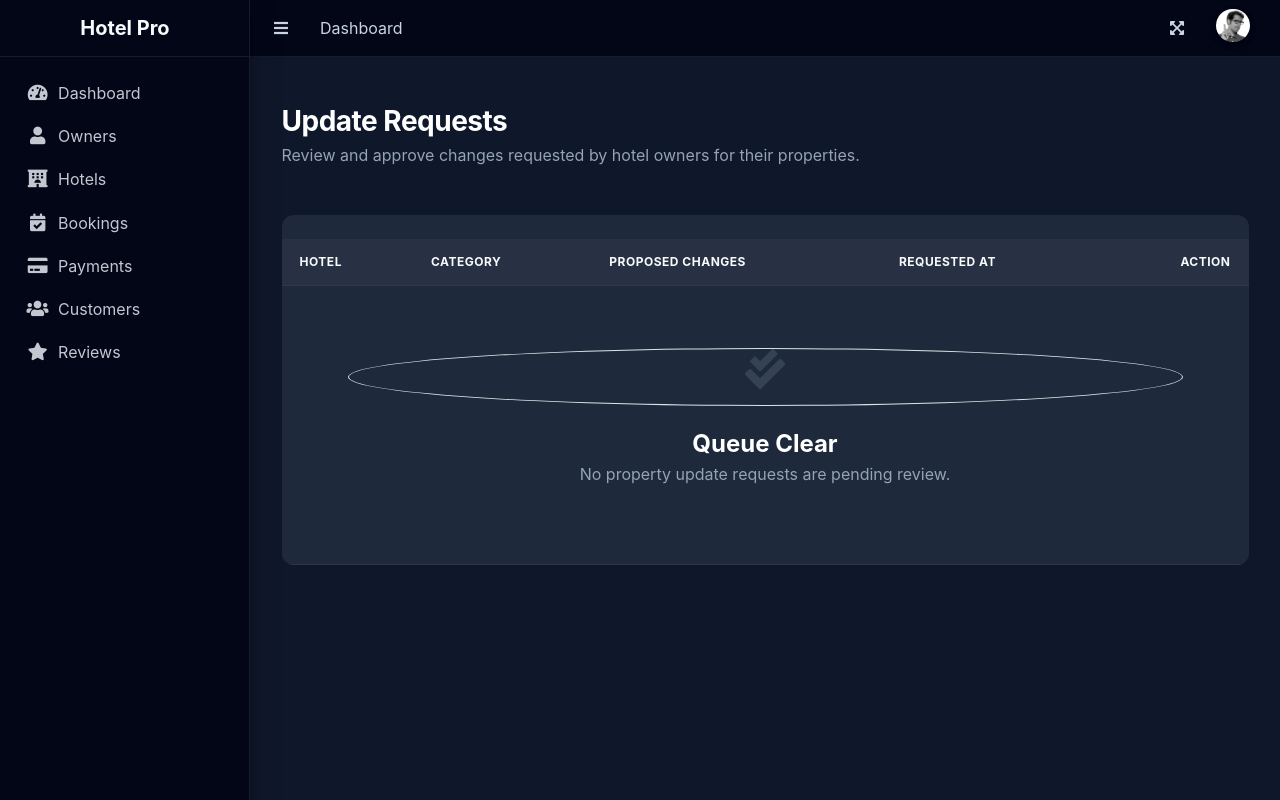
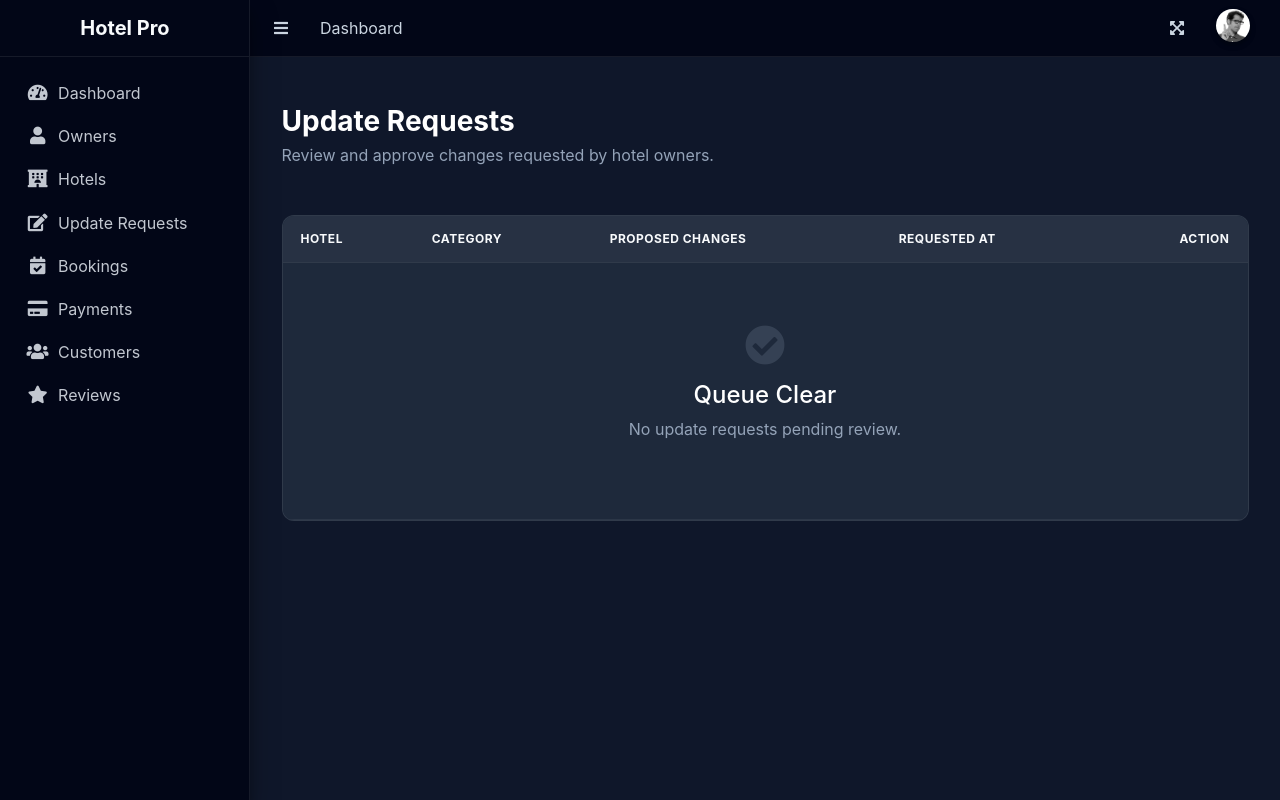
Before and after one commit to Veer-Patel7/vansh_veer_final, a Django app: template templates/superadmin/change_requests.html in a window 1280 px wide. Run offline with Django 3.2, Linux system fonts and the light colour scheme; the template is opened without the code that fills it, so the values that code supplies are empty; some libraries are stand-ins or nearby versions.

Commit message:
vansh mate

```diff
--- a/templates/superadmin/base.html
+++ b/templates/superadmin/base.html
@@ -174,6 +174,13 @@ document.body.classList.add("light-mode");
             </li>
 
             <li class="nav-item">
+              <a href="/super/change-requests/" class="nav-link">
+                <i class="nav-icon fas fa-edit"></i>
+                <p>Update Requests</p>
+              </a>
+            </li>
+
+            <li class="nav-item">
               <a href="/super/bookings/" class="nav-link">
                 <i class="nav-icon fas fa-calendar-check"></i>
                 <p>Bookings</p>
--- a/templates/superadmin/change_requests.html
+++ b/templates/superadmin/change_requests.html
@@ -1,18 +1,28 @@
 {% extends "superadmin/base.html" %}
 {% block content %}
-<div class="container-fluid py-4 animate-in fade-in duration-700">
-    <div class="d-flex justify-content-between align-items-center mb-5">
-        <div>
-            <h1 class="font-weight-bold text-white mb-1" style="font-size: 1.75rem; letter-spacing: -0.5px;">Update
-                Requests</h1>
-            <p class="text-low mb-0">Review and approve changes requested by hotel owners for their properties.</p>
-        </div>
+
+<div class="container-fluid py-4">
+
+<!-- Page Header -->
+<div class="mb-5">
+    <h1 class="font-weight-bold text-white mb-1" style="font-size:1.75rem;">
+        Update Requests
+    </h1>
+
+    <p class="text-low">
+        Review and approve changes requested by hotel owners.
+    </p>
 </div>
 
-    <div class="section-box border-0 shadow-2xl bg-surface/50 backdrop-blur-md">
-        <div class="section-body p-0 mt-4">
+
+<div class="section-box">
+
+<div class="section-body p-0">
+
 <div class="table-responsive">
+
 <table class="sa-table">
+
 <thead>
 <tr>
 <th>Hotel</th>
@@ -22,91 +32,177 @@
 <th class="text-right">Action</th>
 </tr>
 </thead>
+
+
 <tbody>
+
 {% for req in change_requests %}
-                        <tr class="hover-bg-target transition-all">
+
+<tr class="hover-bg-target">
+
+<div class="section-box">
+
+<div class="section-header px-4 pt-4 pb-0">
+
+<ul class="nav nav-pills gap-3">
+
+<li class="nav-item">
+<a class="nav-link active" data-toggle="pill" href="#pending">
+Pending
+</a>
+</li>
+
+<li class="nav-item">
+<a class="nav-link" data-toggle="pill" href="#approved">
+Approved
+</a>
+</li>
+
+<li class="nav-item">
+<a class="nav-link" data-toggle="pill" href="#rejected">
+Rejected
+</a>
+</li>
+
+</ul>
+
+</div>
+
+<!-- HOTEL -->
 <td>
+
 <div class="d-flex align-items-center gap-3">
-                                    <div
-                                        class="w-8 h-8 rounded bg-primary-500/10 flex items-center justify-center text-primary font-weight-bold border border-primary-500/20">
+
+<div class="hotel-avatar">
 {{ req.hotel.hotel_name|first|upper }}
 </div>
+
 <div>
-                                        <span class="font-weight-600 text-white d-block">{{ req.hotel.hotel_name
-                                            }}</span>
-                                        <span class="text-[10px] text-low uppercase">{{ req.hotel.city }}</span>
+
+<span class="font-weight-600 text-white">
+{{ req.hotel.hotel_name }}
+</span>
+
+<div class="text-low small">
+{{ req.hotel.city|default:"--" }}
 </div>
+
 </div>
+
+</div>
+
 </td>
+
+
+<!-- CATEGORY -->
 <td>
-                                <span class="badge badge-pill bg-blue-500/10 text-blue-400 font-weight-bold"
-                                    style="padding: 6px 12px; border: 1px solid rgba(59, 130, 246, 0.2);">
+
+<span class="status-PENDING">
 {{ req.get_category_display }}
 </span>
+
 </td>
-                            <td class="small text-low">
-                                <div class="bg-indigo-900/10 rounded-lg p-3 border border-indigo-500/10">
-                                    <div class="grid grid-cols-1 gap-1">
-                                        {% for key, value in req.requested_data.items %}
-                                        <div class="d-flex gap-2">
-                                            <span class="font-weight-bold text-primary-300" style="min-width: 100px;">{{
-                                                key|title }}:</span>
-                                            <span class="text-white">{{ value|default:"--" }}</span>
+
+
+<!-- CHANGES -->
+<td>
+
+<div class="changes-card">
+
+{% for key,value in req.requested_data.items %}
+
+<div class="change-row">
+
+<span class="change-key">
+{{ key|title }}
+</span>
+
+<span class="change-value">
+{{ value|default:"--" }}
+</span>
+
 </div>
+
 {% endfor %}
+
 </div>
+
+</td>
+
+
+<!-- DATE -->
+<td>
+
+<div class="text-white">
+{{ req.requested_at|date:"M d, Y" }}
 </div>
+
+<div class="text-low small">
+{{ req.requested_at|time:"h:i A" }}
+</div>
+
 </td>
-                            <td class="text-low small">
-                                <div class="d-flex flex-column">
-                                    <span class="text-white font-weight-500">{{ req.requested_at|date:"M d, Y" }}</span>
-                                    <span>{{ req.requested_at|time }}</span>
+
+
+<!-- ACTION -->
+<td class="text-right">
+
+<a href="/super/approve-change/{{ req.id }}/"
+class="btn btn-success btn-sm rounded-pill px-4"
+onclick="return confirm('Approve this update?')">
+
+<i class="fas fa-check mr-1"></i>
+Approve
+
+</a>
+
+<a href="/super/reject-change/{{ req.id }}/"
+class="btn btn-danger btn-sm rounded-pill px-4">
+
+<i class="fas fa-times mr-1"></i>
+Reject
+
+</a>
+
+</td>
+
+</tr>
+
+
+{% empty %}
+
+<tr>
+<td colspan="5">
+
+<div class="empty-state">
+
+<i class="fas fa-check-circle"></i>
+
+<h4 class="text-white">
+Queue Clear
+</h4>
+
+<p class="text-low">
+No update requests pending review.
+</p>
+
 </div>
-                            </td>
-                            <td class="text-right">
-                                <div class="d-flex justify-content-end gap-2">
-                                    <a href="/super/approve-change/{{ req.id }}/"
-                                        class="btn btn-sm btn-success rounded-pill px-4 font-weight-bold shadow-sm shadow-success/20"
-                                        onclick="return confirm('Update property details now?')">
-                                        <i class="fas fa-check mr-1"></i> Approve
-                                    </a>
-                                    <a href="/super/reject-change/{{ req.id }}/"
-                                        class="btn btn-sm btn-outline-danger rounded-pill px-4 font-weight-bold">
-                                        <i class="fas fa-times mr-1"></i> Reject
-                                    </a>
-                                </div>
+
 </td>
 </tr>
-                        {% empty %}
-                        <tr>
-                            <td colspan="5">
-                                <div class="empty-state py-5 text-center">
-                                    <div
-                                        class="w-20 h-20 rounded-circle bg-emerald-500/10 flex items-center justify-center text-emerald-500 mx-auto mb-4 border border-emerald-500/20">
-                                        <i class="fas fa-check-double text-2xl"></i>
-                                    </div>
-                                    <h4 class="text-white font-weight-bold mb-1">Queue Clear</h4>
-                                    <p class="text-low">No property update requests are pending review.</p>
-                                </div>
-                            </td>
-                        </tr>
+
 {% endfor %}
+
 </tbody>
+
 </table>
-            </div>
-        </div>
-    </div>
+
 </div>
 
-<style>
-    .sa-table td {
-        vertical-align: middle;
-        padding-top: 1.5rem;
-        padding-bottom: 1.5rem;
-    }
+</div>
 
-    .text-primary-300 {
-        color: #93c5fd;
-    }
-</style>
+</div>
+
+</div>
+
 {% endblock %}
--- a/templates/superadmin/hotels.html
+++ b/templates/superadmin/hotels.html
@@ -35,7 +35,7 @@
                 <div class="stat-icon"><i class="fas fa-circle-xmark"></i></div>
                 <div>
                     <div class="stat-num">{{ rejected_count|default:"0" }}</div>
-                    <div class="stat-label">Submission Denied</div>
+                    <div class="stat-label">Rejected Hotels</div>
                 </div>
             </div>
         </div>
```
Also changed, not shown: static/superadmin/superadmin.css (+43 -0 lines). Lines whose indentation alone changed are shown as unchanged.
